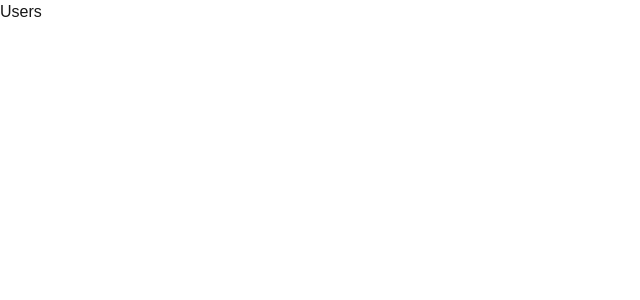
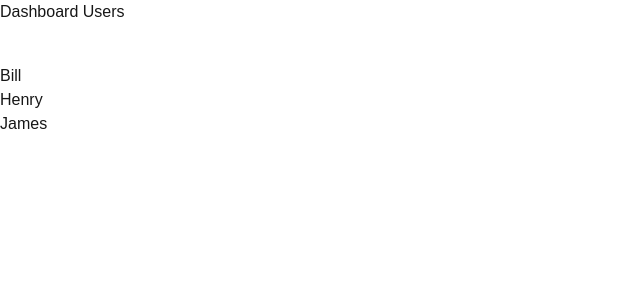
Before and after one commit to ibbrett/lydia, a Next.js app: page /dashboard/users in a window 1280 px wide. Shown: the top 300 px of the page, without its empty margins (0-640 px from the left). Built offline with nearby package versions, Linux system fonts and the light colour scheme.

Commit message:
Add nested user routes

```diff
--- a/app/dashboard/analytics/page.tsx
+++ b/app/dashboard/analytics/page.tsx
@@ -1,5 +1,3 @@
-import React from "react";
-
 const Analytics = () => {
   return <div>Analytics</div>;
 };
--- /dev/null
+++ b/app/dashboard/users/[id]/page.tsx
@@ -0,0 +1,10 @@
+const UserDetails = async ({ params }: { params: Promise<{ id: string }> }) => {
+  const { id } = await params;
+  return (
+    <div>
+      <h1>Details for user id: {id}</h1>
+    </div>
+  );
+};
+
+export default UserDetails;
--- a/app/dashboard/users/page.tsx
+++ b/app/dashboard/users/page.tsx
@@ -1,7 +1,26 @@
-import React from "react";
+import Link from "next/link";
+
+const users = [
+  { id: 1, name: "Bill" },
+  { id: 2, name: "Henry" },
+  { id: 3, name: "James" },
+];
 
 const Users = () => {
-  return <div>Users</div>;
+  return (
+    <div>
+      <h1>Dashboard Users</h1>
+      <ul className="mt-10">
+        {users.map((user) => {
+          return (
+            <li key={user.id}>
+              <Link href={`/dashboard/users/${user.id}`}>{user.name}</Link>
+            </li>
+          );
+        })}
+      </ul>
+    </div>
+  );
 };
 
 export default Users;
```
